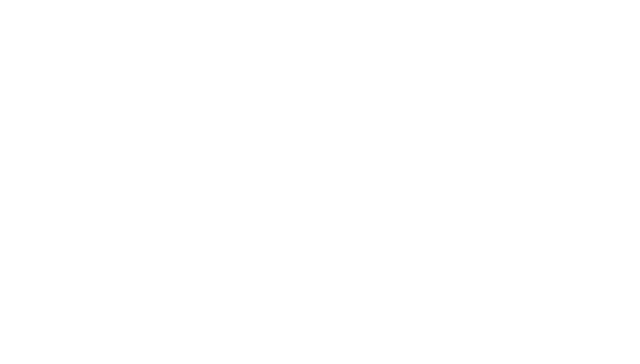
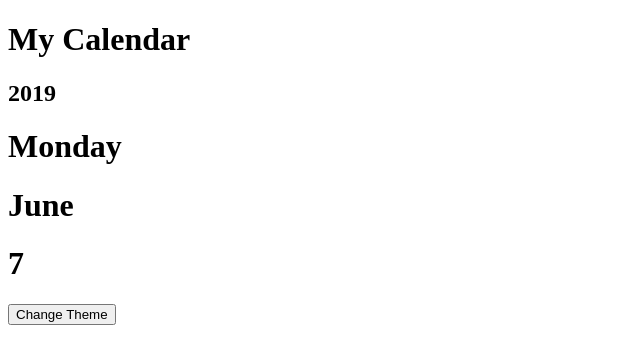
Before and after one commit to Zeztron/calendar-app, a website: page index.html in a window 1280 px wide. Shown: the whole page, without its empty margins (0-640 px from the left). Drawn offline with Linux system fonts and the light colour scheme.

Commit message:
wrote left side markup

```diff
--- a/index.html
+++ b/index.html
@@ -8,5 +8,19 @@
 </head>
 <body>
 
+    <div id="current-day-info">
+        <h1 id="app-name-landscape">My Calendar</h1>
+        <div>
+            <h2 id="current-year" class="current-day-heading">2019</h2>
+        </div>
+        <div class="">
+            <h1 id="current-day" class="current-day-heading">Monday</h1>
+            <h1 id="current-month" class="current-day-heading">June</h1>
+            <h1 id="current-date" class="current-day-heading">7</h1>
+        </div>
+
+        <button id="theme-landscape">Change Theme</button>
+    </div>
+
 </body>
 </html>
```
